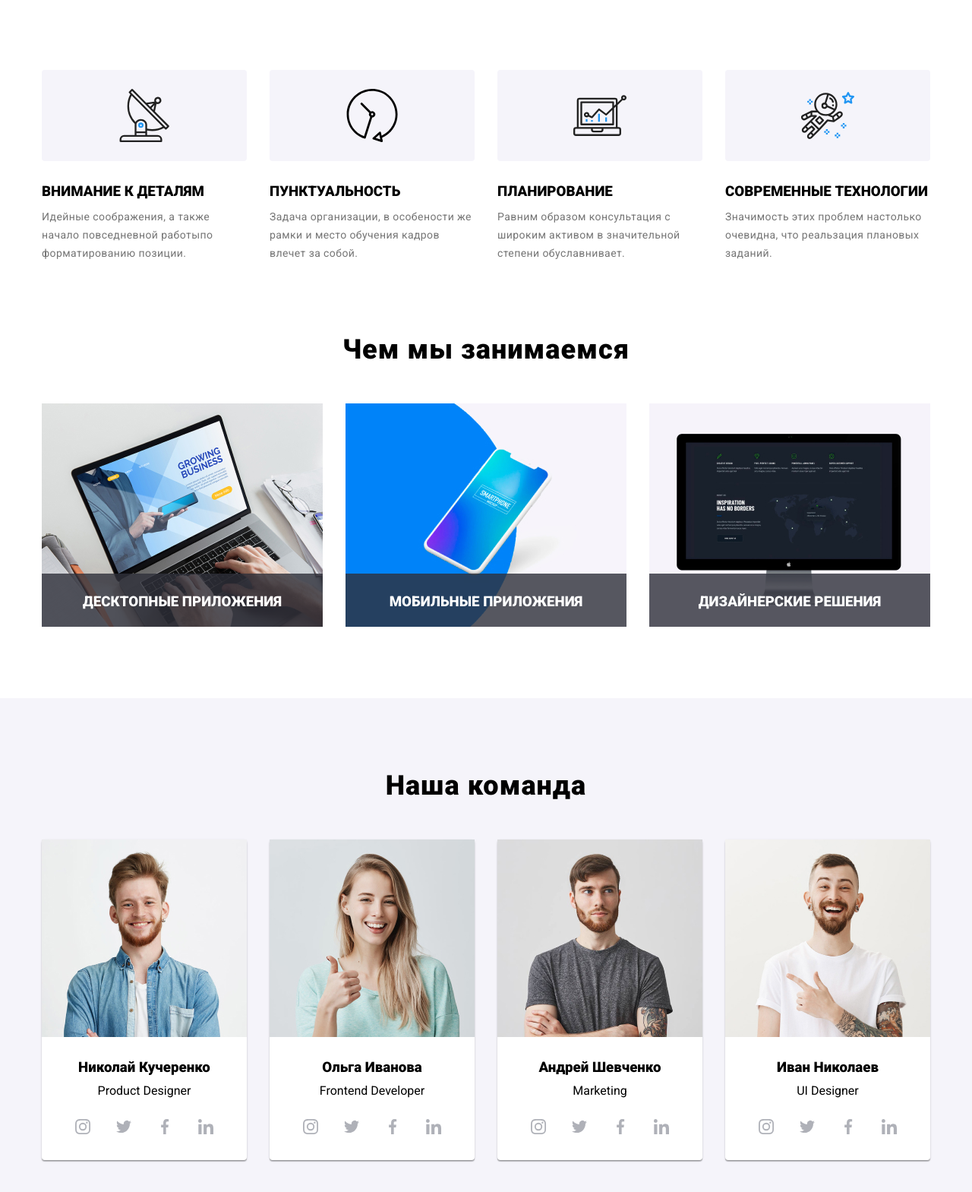
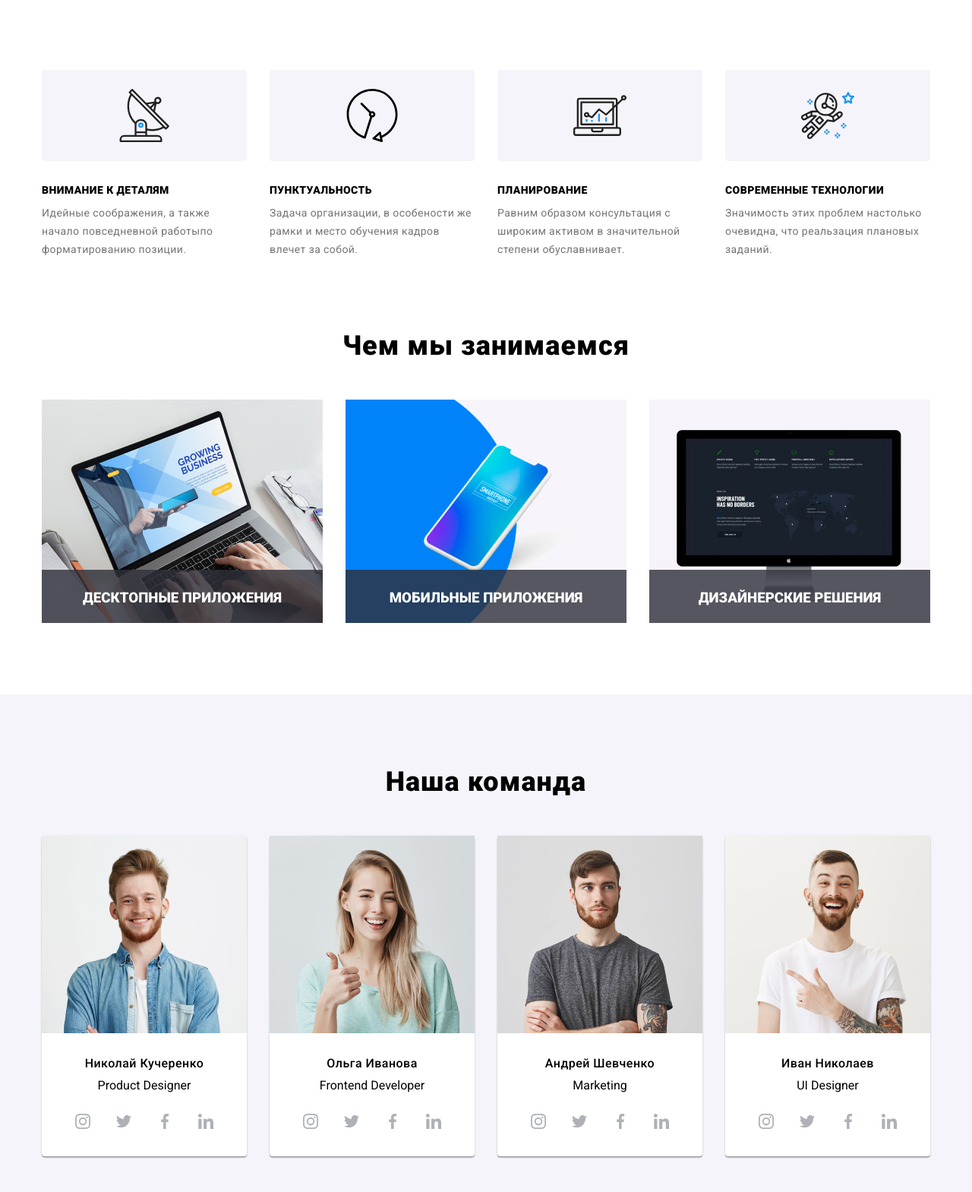
Before and after one commit to Segijua06/goit-markup-hw-06, a plain HTML site: page index.html in a window 1280 px wide. Shown: the part 683-2252 px from the top of the page at 76% size. Drawn offline with Linux system fonts and the light colour scheme.

Commit message:
Сделаны исправления

```diff
--- a/css/styles.css
+++ b/css/styles.css
@@ -71,6 +71,7 @@ footer .container {
 }
 
 .title {
+    color: var(--main-1-color);
     padding-bottom: 50px;
     font-size: 36px;
     line-height: 42px;
@@ -316,7 +317,9 @@ header {
 }
 
 .features-item-title {
-    line-height: 1.14;
+    font-size: 14px;
+    line-height: 16px;
+    letter-spacing: 0.03em;
     padding-top: 30px;
     padding-bottom: 10px;
 }
@@ -369,11 +372,19 @@ header {
 }
 .team-item-title {
     padding-top: 30px;
+    font-weight: 500;
+    font-size: 16px;
+    line-height: 19px;
+    letter-spacing: 0.03em;
 }
 
 .team-item-description {
     padding-top: 10px;
     padding-bottom: 16px;
+    font-size: 16px;
+    line-height: 19px;
+    font-size: 16px;
+    line-height: 19px;
 }
 
 .social {
@@ -701,7 +712,7 @@ header {
 
              /* Модалка */
 .backdrop {
-    position: fixed;
+    /* position: fixed; */
     top: 0;
     left: 0;
     width: 100%;
```
